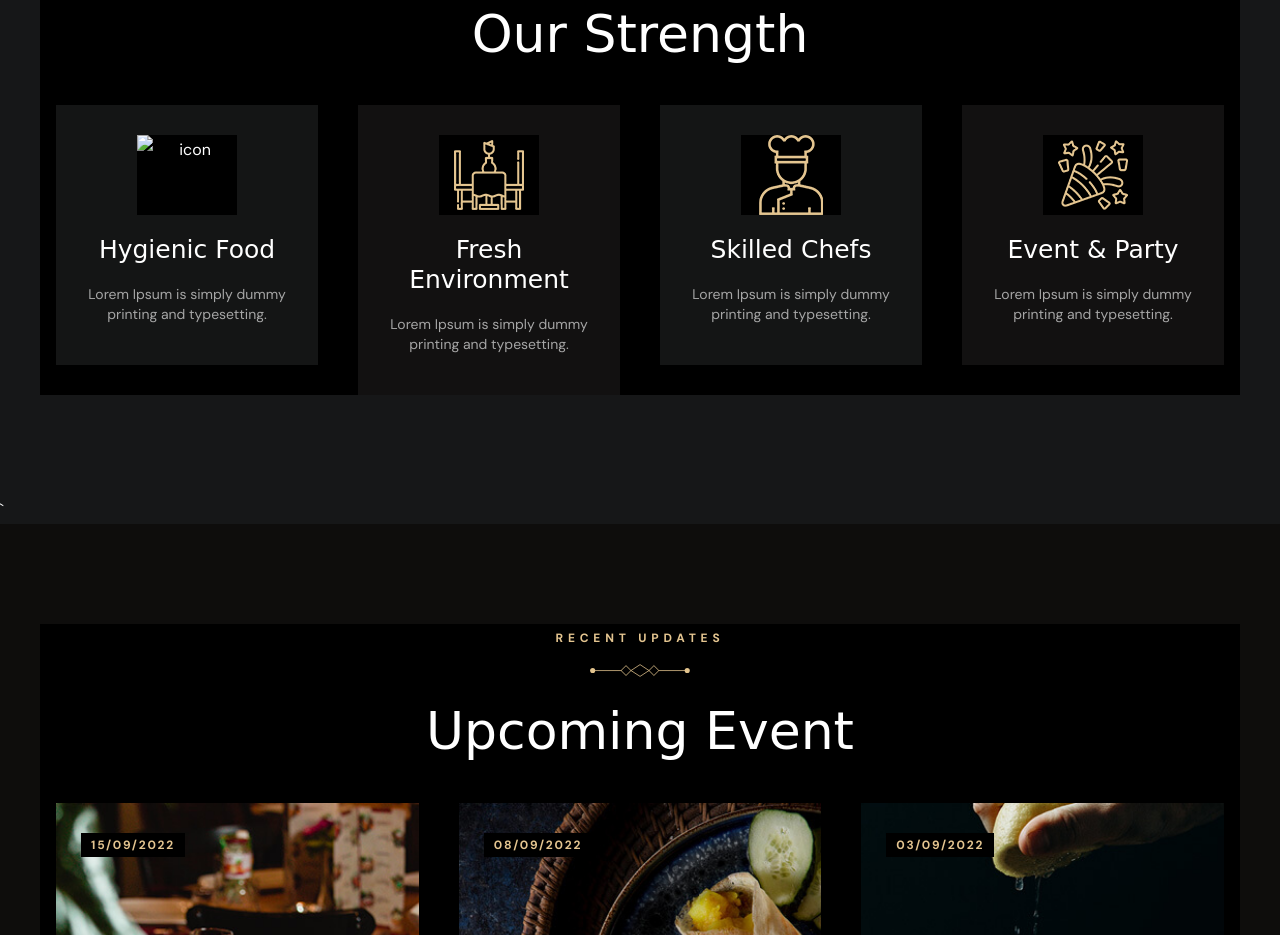
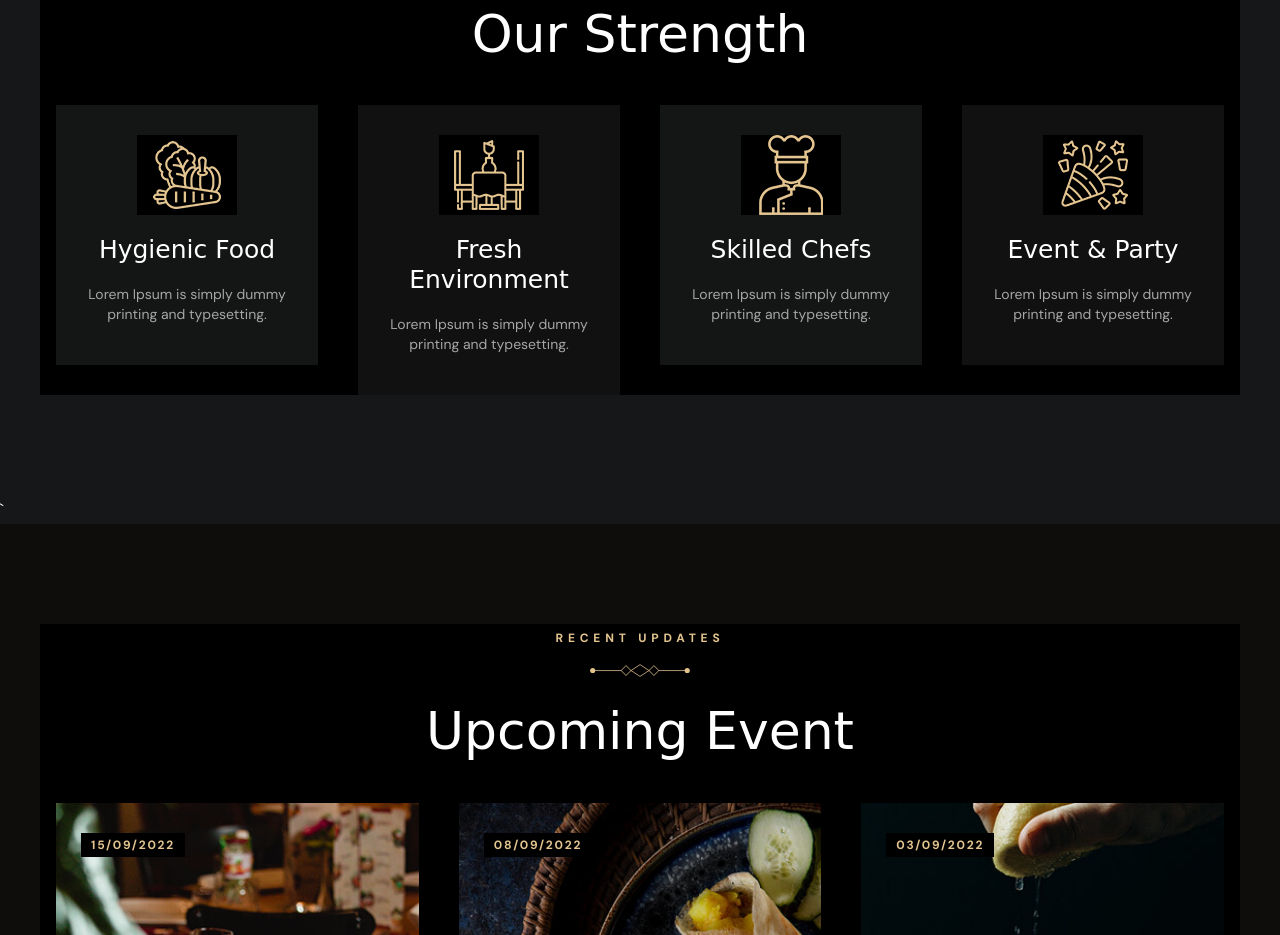
Before and after one commit to Ayushdobhal12345/Restaurant, a plain HTML site: page index.html in a window 1280 px wide. Shown: the part 6347-7282 px from the top of the page. Drawn offline with nearby package versions, Linux system fonts and the light colour scheme; files whose address does not match are found by name; a web font is replaced by a local one.

Commit message:
Update index.html

```diff
--- a/index.html
+++ b/index.html
@@ -916,7 +916,7 @@
               <div class="feature-card">
 
                 <div class="card-icon">
-                  <img src="icon-1.png" width="100" height="80" loading="lazy" alt="icon">
+                  <img src="features-icon-1.png" width="100" height="80" loading="lazy" alt="icon">
                 </div>
 
                 <h3 class="title-2 card-title">Hygienic Food</h3>
```
